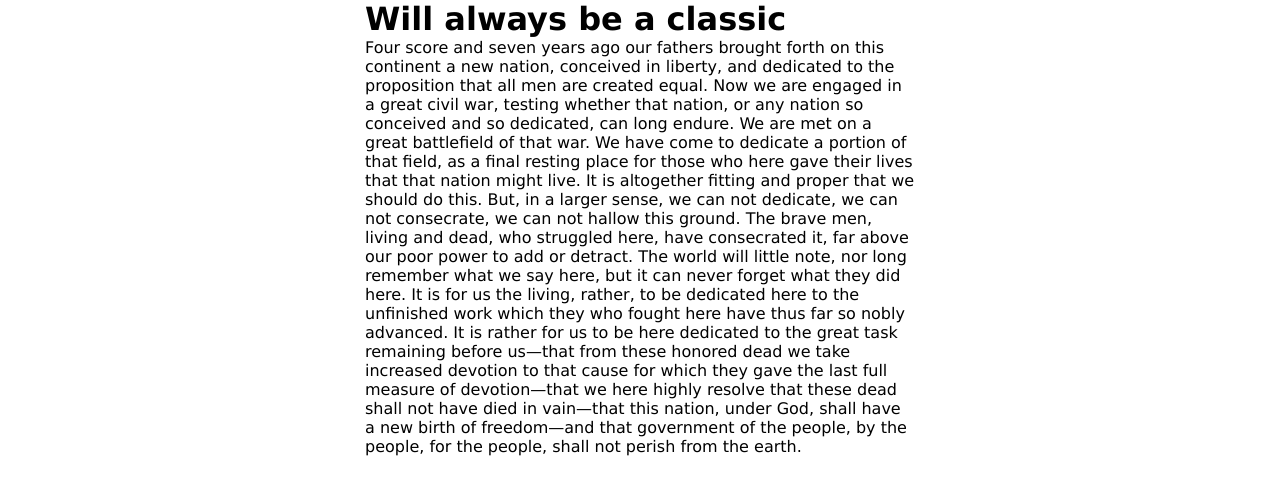
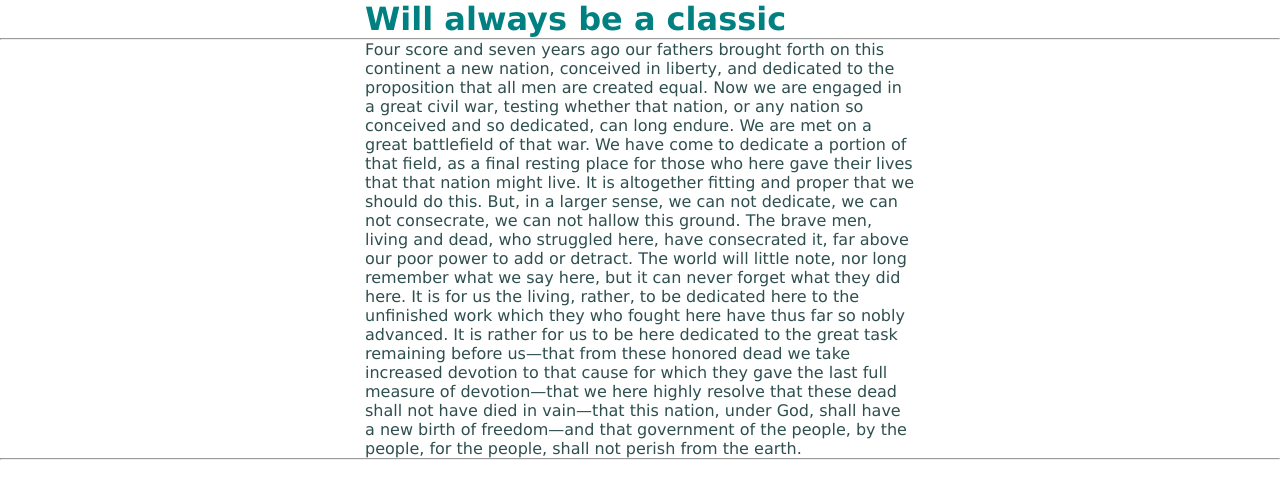
Before and after one commit to hmurchison/basic-repo, a plain HTML site: page index.html in a window 1280 px wide. Drawn offline with Linux system fonts and the light colour scheme.

Commit message:
moar changes

```diff
--- a/index.html
+++ b/index.html
@@ -8,6 +8,7 @@
 </head>
 <body>
 	<h1>Will always be a classic</h1>
+	<hr>
 	<p>
 		Four score and seven years ago our fathers brought forth on this continent a new nation, conceived in liberty, and dedicated to the proposition that all men are created equal.
 
@@ -15,7 +16,7 @@
 
 		But, in a larger sense, we can not dedicate, we can not consecrate, we can not hallow this ground. The brave men, living and dead, who struggled here, have consecrated it, far above our poor power to add or detract. The world will little note, nor long remember what we say here, but it can never forget what they did here. It is for us the living, rather, to be dedicated here to the unfinished work which they who fought here have thus far so nobly advanced. It is rather for us to be here dedicated to the great task remaining before us—that from these honored dead we take increased devotion to that cause for which they gave the last full measure of devotion—that we here highly resolve that these dead shall not have died in vain—that this nation, under God, shall have a new birth of freedom—and that government of the people, by the people, for the people, shall not perish from the earth.
 	</p>
-
+	<hr>
 
 
 </body>
--- a/main.css
+++ b/main.css
@@ -9,9 +9,16 @@
 h1 {
 	font-family: 'Lucida Sans', 'Lucida Sans Regular', 'Lucida Grande', 'Lucida Sans Unicode', Geneva, Verdana, sans-serif;
 	width: 550px;
+	color: teal;
 }
 
 p {
 	font-family: Geneva, Verdana;
 	width: 550px;
+	color: darkslategray;
 }
+
+
+hr {
+	color: lightslategray;
+}
```
